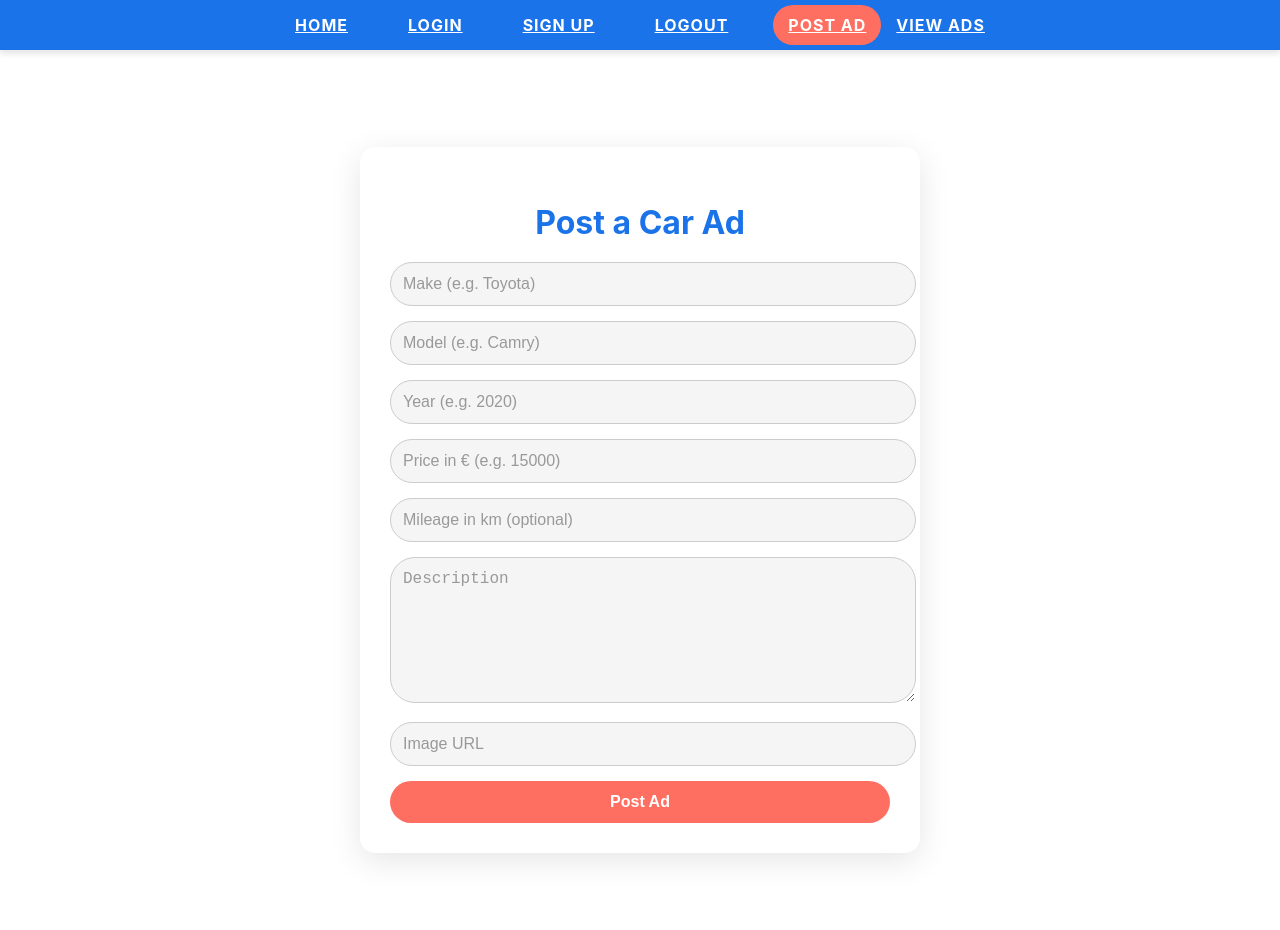
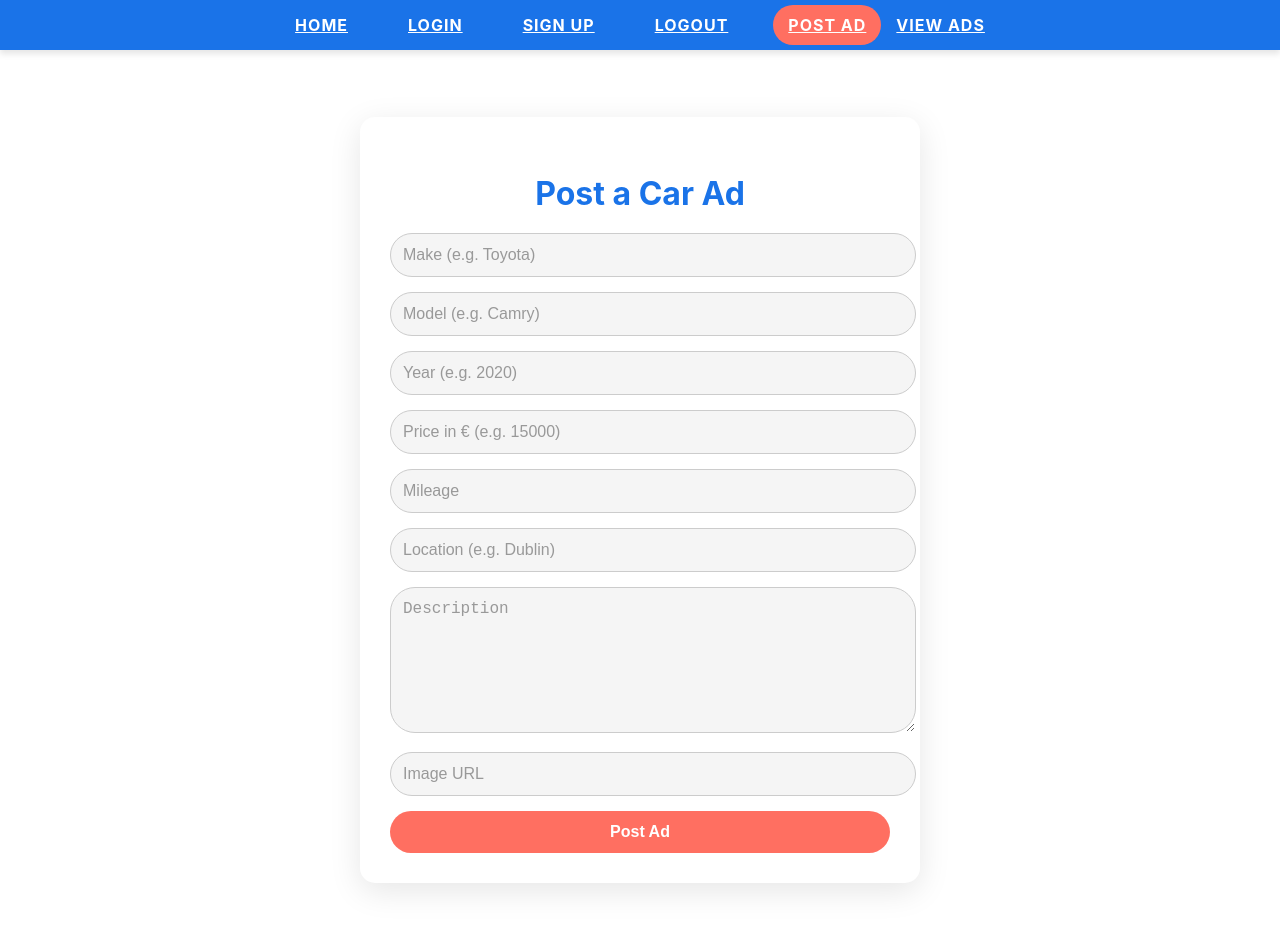
Before and after one commit to HasanMurtez/PPIT, a React (Create React App) app: page /post-ad in a window 1280 px wide. Shown: the top 930 px of the page. Built offline with nearby package versions, Linux system fonts and the light colour scheme; no server answers.

Commit message:
added location option in post ad component

```diff
--- a/src/components/PostAd.js
+++ b/src/components/PostAd.js
@@ -2,6 +2,7 @@ import React, { useState } from 'react';
 import axios from 'axios';
 import { useAuthState } from 'react-firebase-hooks/auth';
 import { auth } from '../firebase';
+import { useNavigate } from 'react-router-dom';
 
 const PostAd = () => {
   const [user] = useAuthState(auth);
@@ -13,8 +14,10 @@ const PostAd = () => {
     mileage: '',
     description: '',
     image: '',
+    location: '',
   });
   const [error, setError] = useState('');
+  const navigate = useNavigate();
 
   const handleChange = (e) => {
     setAd({ ...ad, [e.target.name]: e.target.value });
@@ -28,12 +31,13 @@ const PostAd = () => {
         return;
       }
 
-      const response = await axios.post('http://localhost:4000/api/ads', {
+      await axios.post('http://localhost:4000/api/ads', {
         ...ad,
         postedBy: user.uid
       });
 
       alert('Car ad posted successfully!');
+      navigate('/');
       setAd({
         make: '',
         model: '',
@@ -42,9 +46,11 @@ const PostAd = () => {
         mileage: '',
         description: '',
         image: '',
+        location: '',
       });
     } catch (error) {
       setError('Failed to post ad. Please try again.');
+      console.error('Posting error:', error);
     }
   };
 
@@ -89,9 +95,17 @@ const PostAd = () => {
           <input
             type="number"
             name="mileage"
-            placeholder="Mileage in km (optional)"
+            placeholder="Mileage"
             value={ad.mileage}
             onChange={handleChange}
+          />
+          <input
+            type="text"
+            name="location"
+            placeholder="Location (e.g. Dublin)"
+            value={ad.location}
+            onChange={handleChange}
+            required
           />
           <textarea
             name="description"
```
Also changed, not shown: src/App.css (line endings or trailing spaces).
